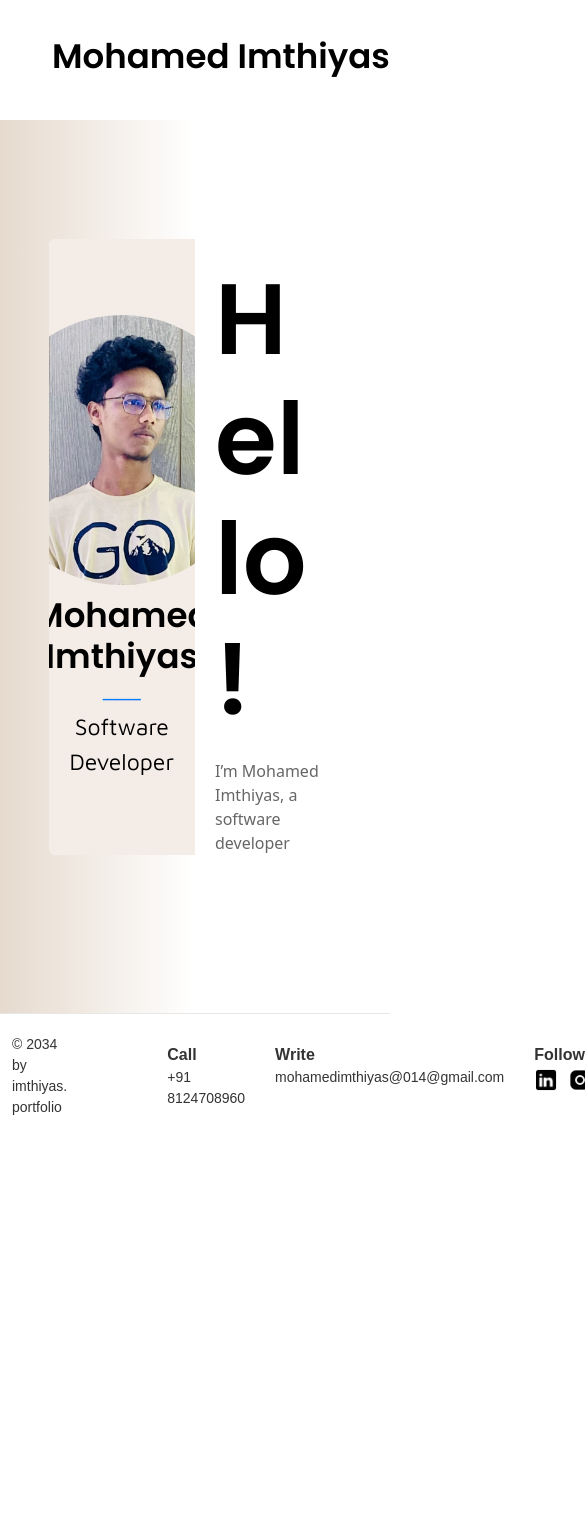
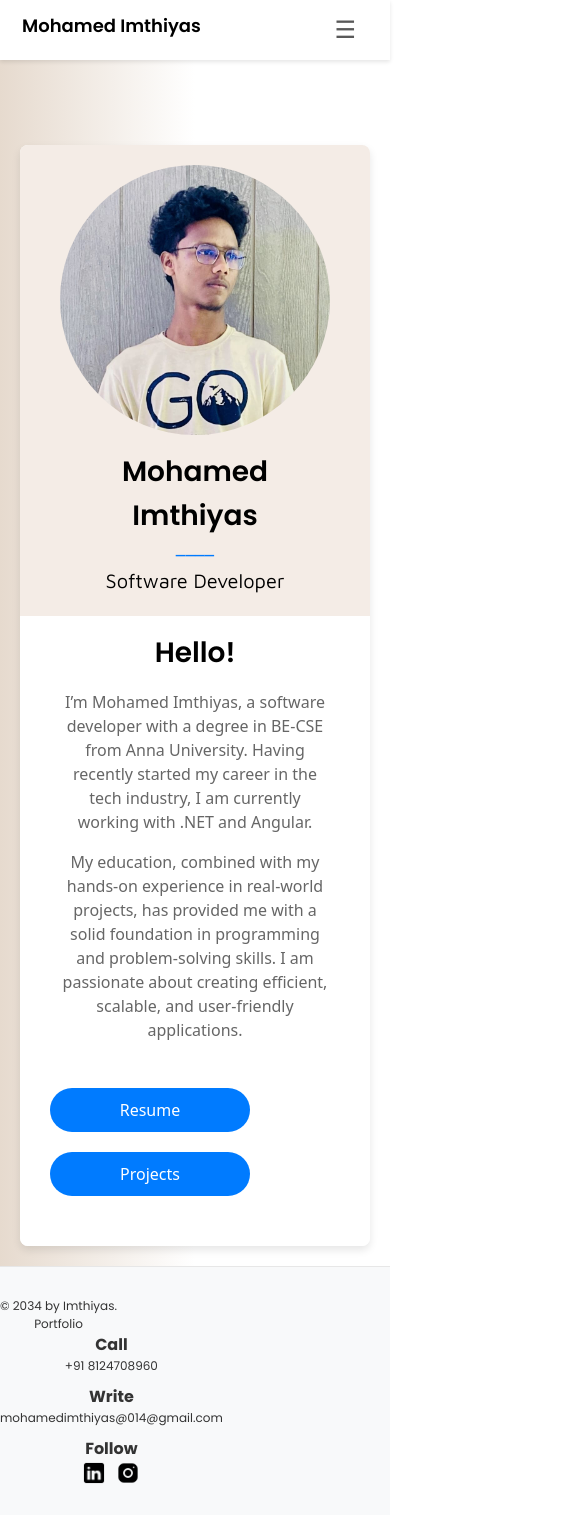
Before and after one commit to Imthiyas03/Portfolio, an Angular app: page / in a window 390 px wide. Shown: the top 1515 px of the page, 585 px wide, since content can reach past the window. Before the commit the page ends 1138 px from the top, so only its background shows below. Built offline with nearby package versions, Linux system fonts and the light colour scheme.

Commit message:
2nd commit with mobile view

```diff
--- a/src/app/about/about.component.css
+++ b/src/app/about/about.component.css
@@ -1,18 +1,20 @@
-
 @import url('https://fonts.googleapis.com/css2?family=Poppins:ital,wght@0,100;0,200;0,300;0,400;0,500;0,600;0,700;0,800;0,900;1,100;1,200;1,300;1,400;1,500;1,600;1,700;1,800;1,900&family=Roboto:ital,wght@0,100;0,300;0,400;0,500;0,700;0,900;1,100;1,300;1,400;1,500;1,700;1,900&display=swap');
 @import url('https://fonts.googleapis.com/css2?family=Maven+Pro:wght@400..900&display=swap');
-
 
 html, body {
     height: 100%;
     margin: 0;
+    padding: 0;
+    box-sizing: border-box;
 }
 
 .full-page {
     display: flex;
-    height: 120vh;
+    justify-content: center;
+    align-items: center;
+    min-height: 100vh;
     width: 100%;
-    background: linear-gradient(to right, #E6DACE, #ffffff,#ffffff);
+    background: linear-gradient(to right, #E6DACE, #ffffff, #ffffff);
 }
 
 .container {
@@ -20,46 +22,51 @@ html, body {
     justify-content: center;
     align-items: center;
     width: 100%;
-    height: 100vh;
+    height: 100%;
+    padding: 20px;
     margin-top: 125px;
+    box-sizing: border-box;
 }
 
 .card {
     display: flex;
-    flex-direction: row;
-    width: 80%; /* Adjust width as needed */
-    max-width: 800px; /* Optional: limit maximum width */
-    height: 73%; /* Adjust height as needed */
-    background-color: #ffffff; /* Card background color */
+    flex-direction: column; /* Stack content vertically on smaller screens */
+    width: 100%;
+    max-width: 800px;
+    height: auto;
+    background-color: #ffffff;
     border-radius: 8px;
     overflow: hidden;
-    display: flex;
     border: none;
+    box-shadow: 0 4px 8px rgba(0, 0, 0, 0.1);
+}
+
+.card-left, .card-right {
+    padding: 20px;
 }
 
 .card-left {
-    width: 50%;
-    height: 100%;
-    background-color: #F4ECE6; /* Light rose color */
+    width: 100%;
+    background-color: #F4ECE6;
     display: flex;
     flex-direction: column;
     justify-content: center;
     align-items: center;
     text-align: center;
-    padding: 20px;
 }
 
 .profile-image {
-    width: 270px;
-    height: 270px;
+    width: 100%;
+    max-width: 270px;
+    height: auto;
     border-radius: 50%;
     object-fit: cover;
     margin-bottom: 10px;
 }
 
 .name {
-    margin: 0;
-    font-size: 34px;
+    margin: 10px 0 0 0;
+    font-size: 28px;
     color: #000000;
     font-family: "Poppins", sans-serif;
     font-weight: 600;
@@ -68,30 +75,34 @@ html, body {
 .role {
     margin: 0;
     font-family: "Maven Pro", sans-serif;
-    font-optical-sizing: auto;
     font-weight: normal;
     color: #000;
-    font-size: 23px;
+    font-size: 20px;
 }
 
 .card-right {
-    width: 50%;
-    background-color: #ffffff; /* White color */
+    width: 100%;
+    background-color: #ffffff;
     display: flex;
     flex-direction: column;
-    padding: 20px;
+    justify-content: center;
 }
 
 .card-right h1 {
     margin-bottom: 20px;
+    font-size: 28px;
+    font-family: "Poppins", sans-serif;
 }
 
 .buttons {
+    display: flex;
+    flex-wrap: wrap;
+    justify-content: center;
     margin: 20px 0;
 }
 
 .btn {
-    margin: 0 10px;
+    margin: 10px;
     padding: 10px 20px;
     font-size: 1rem;
     text-decoration: none;
@@ -116,21 +127,64 @@ html, body {
 .description {
     font-size: 1rem;
     color: #666;
+    text-align: center;
+    padding: 0 20px;
 }
 
-.hello{
-    font-size: 100px;
+.hello {
+    font-size: 500px;
     color: #000000;
     font-family: "Poppins", sans-serif;
     font-weight: 600;
+    text-align: center;
 }
-.des1{
-    font-size: 100px;
+
+.des1 {
+    font-size: 50px;
     font-family: "Maven Pro", sans-serif;
-    font-optical-sizing: auto;
     font-weight: normal;
     color: #000;
+    text-align: center;
 }
-.line{
+
+.line {
     color: #007bff;
 }
+
+/* Media Queries for Responsive Design */
+@media (min-width: 768px) {
+    .card {
+        flex-direction: row; /* Arrange card content side-by-side on larger screens */
+    }
+
+    .card-left, .card-right {
+        width: 50%;
+    }
+
+    .name {
+        font-size: 34px;
+    }
+
+    .role {
+        font-size: 23px;
+    }
+
+    .hello, .des1 {
+        font-size: 100px;
+    }
+}
+
+@media (max-width: 480px) {
+    .hello, .des1 {
+        font-size: 40px;
+    }
+
+    .buttons {
+        flex-direction: column;
+    }
+
+    .btn {
+        width: 100%;
+        max-width: 200px;
+    }
+}
--- a/src/app/home/home.component.css
+++ b/src/app/home/home.component.css
@@ -1,74 +1,105 @@
-@import url('https://fonts.googleapis.com/css2?family=Poppins:ital,wght@0,100;0,200;0,300;0,400;0,500;0,600;0,700;0,800;0,900;1,100;1,200;1,300;1,400;1,500;1,600;1,700;1,800;1,900&family=Roboto:ital,wght@0,100;0,300;0,400;0,500;0,700;0,900;1,100;1,300;1,400;1,500;1,700;1,900&display=swap');
+@import url('https://fonts.googleapis.com/css2?family=Poppins:ital,wght@0,100;0,200;0,300;0,400;0,500;0,600;0,700;0,800;0,900&family=Roboto:ital,wght@0,100;0,300;0,400;0,500;0,700;0,900&display=swap');
 @import url('https://fonts.googleapis.com/css2?family=Maven+Pro:wght@400..900&display=swap');
+
+body {
+  margin: 0;
+  padding: 0;
+  box-sizing: border-box;
+  font-family: 'Roboto', sans-serif;
+}
+
 .navbar {
-    height: 120px;
+  height: 80px;
   width: 100%;
   font-family: 'Arial', sans-serif;
+  display: flex;
+  align-items: center;
+  justify-content: space-between;
+  padding: 0 20px;
+  background-color: white;
+  position: fixed;
+  top: 0;
+  left: 0;
+  z-index: 5;
+  box-shadow: 0 2px 4px rgba(0, 0, 0, 0.1);
 }
 
 .navbar-brand {
-    font-size: 34px;
+  font-size: 24px;
   color: rgb(0, 0, 0) !important;
   font-family: "Poppins", sans-serif;
   font-weight: 600;
-    margin-left: 40px;
+}
+
+.navbar-toggler {
+  display: none;
+  font-size: 24px;
+  cursor: pointer;
+  background: none;
+  border: none;
+}
+
+.navbar-collapse {
+  display: flex;
+  align-items: center;
+  justify-content: flex-end;
 }
 
 .nav-link {
   color: rgb(0, 0, 0) !important;
-    font-size: 22px;
-    margin-left: 5px;
+  font-size: 18px;
+  margin-left: 15px;
   font-family: "Maven Pro", sans-serif;
-    font-optical-sizing: auto;
   font-weight: normal;
-  }
-
-  .link{
-    margin-left: 500px;
 }
 
 .nav-link:hover {
   color: rgba(168, 127, 255, 0.866) !important;
 }
 
-.navbar{
-    position:fixed;
-    z-index: 5;
-}
-.content{
-    z-index: 1;
-}
+/* Horizontal Footer */
 .footer {
   padding: 20px 0;
-    font-family: 'Arial', sans-serif;
+  background-color: #f8f9fa;
+  font-family: 'Poppins', sans-serif;
   border-top: 1px solid #e7e7e7;
+  width: 100%;
+  display: flex;
+  justify-content: space-between;
+  align-items: center;
+  flex-wrap: wrap; /* Ensures wrapping on smaller screens */
+  box-sizing: border-box;
 }
 
 .footer .container {
   display: flex;
+  width: 100%;
   justify-content: space-between;
   align-items: center;
+  flex-wrap: wrap;
 }
 
 .left-side p {
   margin: 0;
   font-size: 14px;
   color: #333;
+  flex: 1; /* Flex property to allow stretching */
 }
 
 .right-side {
   display: flex;
   align-items: center;
-    margin-left: 100px;
+  gap: 15px;
+  flex: 1;
+  justify-content: flex-end;
+  flex-wrap: wrap;
 }
 
 .contact-info {
   display: flex;
-    margin-right: 15px;
-  }
-
-  .contact-item {
-    margin-right: 30px;
+  align-items: center;
+  gap: 30px;
+  flex-wrap: wrap;
 }
 
 .contact-item p {
@@ -81,12 +112,107 @@
   font-size: 16px;
 }
 
+.social-icons {
+  display: flex;
+  gap: 10px;
+}
+
 .social-icons a {
   display: inline-block;
-    margin-right: 10px;
 }
 
 .social-icons img {
   width: 24px;
   height: 24px;
 }
+
+/* Media Queries for Responsive Design */
+@media (max-width: 768px) {
+  .navbar {
+    height: 70px;
+    padding: 0 10px;
+  }
+
+  .navbar-brand {
+    font-size: 20px;
+  }
+
+  .navbar-toggler {
+    display: block;
+  }
+
+  .navbar-collapse {
+    display: none;
+    flex-direction: column;
+    align-items: flex-start;
+    background-color: white;
+    padding: 10px;
+    position: absolute;
+    top: 70px;
+    left: 0;
+    width: 100%;
+    z-index: 4;
+    transition: max-height 0.3s ease;
+    max-height: 0; /* Initially hide the menu */
+    overflow: hidden;
+  }
+
+  .navbar-collapse.active {
+    display: flex;
+    max-height: 300px; /* Adjust this value based on your menu height */
+  }
+
+  .nav-link {
+    font-size: 16px;
+    margin: 10px 0;
+  }
+
+  .footer .container {
+    flex-direction: column;
+    align-items: flex-start;
+    text-align: center;
+    padding: 10px 0;
+  }
+
+  .right-side {
+    justify-content: center;
+    flex-direction: column;
+  }
+
+  .contact-info {
+    justify-content: center;
+    gap: 15px;
+  }
+
+  .left-side p, .contact-item p {
+    font-size: 14px;
+  }
+}
+
+@media (max-width: 480px) {
+  .navbar {
+    height: 60px;
+  }
+
+  .navbar-brand {
+    font-size: 18px;
+  }
+
+  .nav-link {
+    font-size: 14px;
+  }
+
+  .left-side p, .contact-item p {
+    font-size: 12px;
+  }
+
+  .right-side {
+    flex-direction: column;
+    gap: 10px;
+  }
+
+  .contact-info {
+    flex-direction: column;
+    gap: 10px;
+  }
+}
--- a/src/app/home/home.component.html
+++ b/src/app/home/home.component.html
@@ -1,7 +1,8 @@
 <nav class="navbar navbar-expand-lg navbar-light bg-white">
   <div class="container">
     <h1 class="navbar-brand">Mohamed Imthiyas</h1>
-      <div class="collapse navbar-collapse link">
+    <div class="navbar-toggler" id="navbarToggler">&#9776;</div>
+    <div class="navbar-collapse" id="navbarNav">
       <ul class="navbar-nav ml-auto">
         <li class="nav-item">
           <a class="nav-link" routerLink="about">About-Me</a>
@@ -19,17 +20,18 @@
     </div>
   </div>
 </nav>
+
 <div class="content">
   <router-outlet></router-outlet>
 </div>
-<div>
+
 <footer class="footer">
-        <div class="container d-flex justify-content-between align-items-center">
+  <div class="container">
     <div class="left-side">
-            <p>© 2034 by imthiyas.<br>portfolio</p>
+      <p>© 2034 by Imthiyas.<br>Portfolio</p>
     </div>
-          <div class="right-side d-flex align-items-center">
-            <div class="contact-info d-flex">
+    <div class="right-side">
+      <div class="contact-info">
         <div class="contact-item">
           <p><strong>Call</strong><br>+91 8124708960</p>
         </div>
@@ -38,7 +40,7 @@
         </div>
         <div class="contact-item">
           <p><strong>Follow</strong></p>
-                <div class="social-icons d-flex">
+          <div class="social-icons">
             <a href="https://www.linkedin.com" target="_blank" class="mr-2">
               <img src="assets/icons8-linkedin-50.png" alt="LinkedIn">
             </a>
@@ -52,4 +54,15 @@
   </div>
 </footer>
 
-</div>
+<script>
+  document.addEventListener('DOMContentLoaded', () => {
+    const navbarToggler = document.getElementById('navbarToggler');
+    const navbarNav = document.getElementById('navbarNav');
+
+    if (navbarToggler && navbarNav) {
+      navbarToggler.addEventListener('click', () => {
+        navbarNav.classList.toggle('active');
+      });
+    }
+  });
+</script>
```
Also changed, not shown: src/app/resume/resume.component.html (+21 -3 lines). Lines whose indentation alone changed are shown as unchanged.
